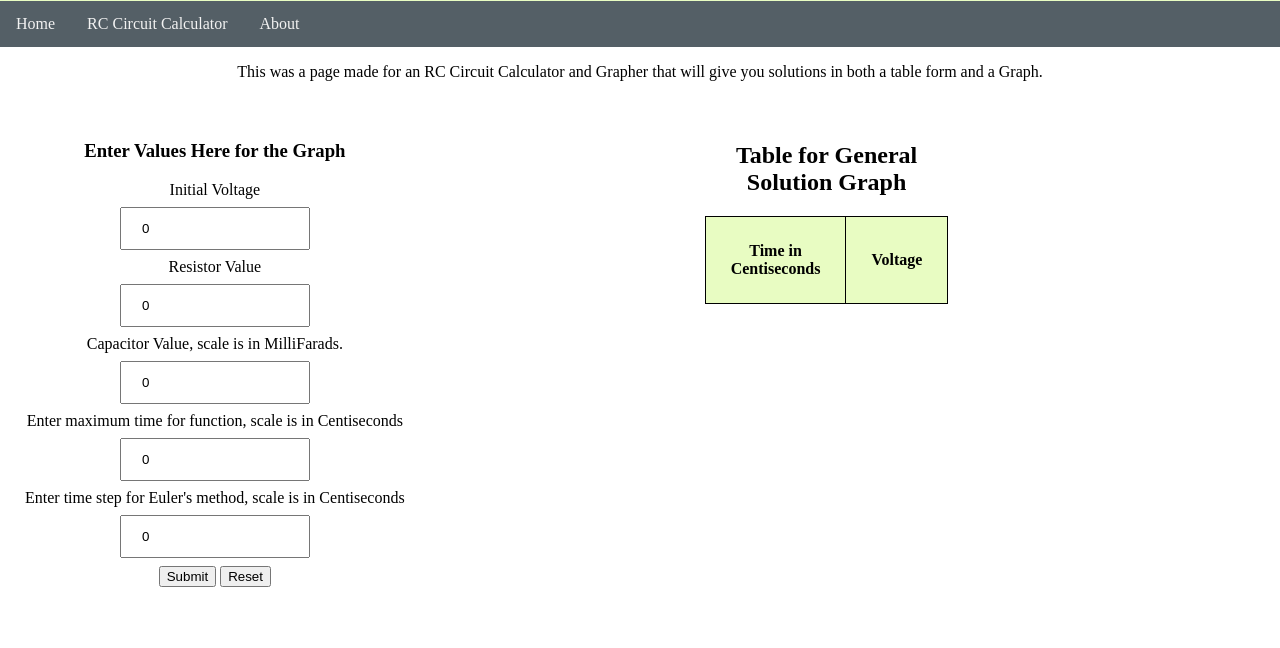
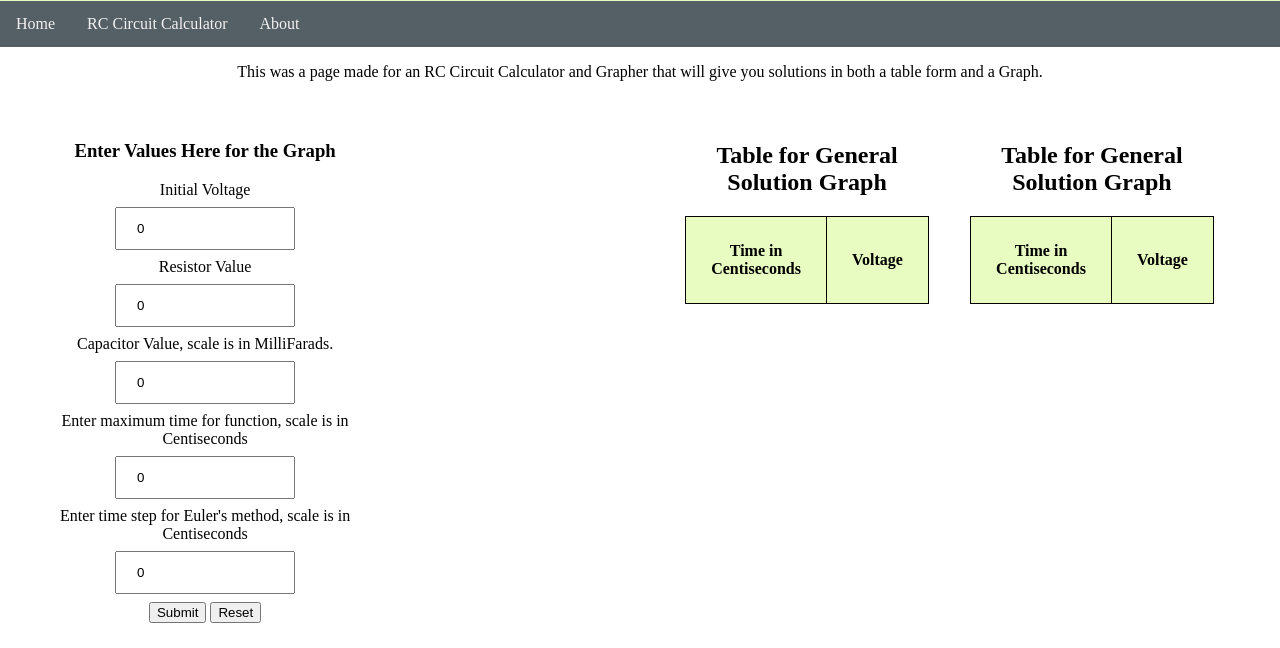
Before and after one commit to Thatotheron32/Project1, a Flask app: page /home/rccalc/ in a window 1280 px wide. Shown: the part 310-958 px from the top of the page. Before the commit the page ends 897 px from the top, so only its background shows below. Run offline with Flask 3, Linux system fonts and the light colour scheme; lists and menus that the app fills with data are empty; a map, chart or similar area stays blank.

Commit message:
Table is now working

```diff
--- a/rc.py
+++ b/rc.py
@@ -3,12 +3,16 @@ from flask import Blueprint, render_template, request
 from calc import Valueset, rcsolcalc, eulers
 rc = Blueprint(__name__, "rc")
 
+SolCord = []
+EulersCord =[]
+
 @rc.route("/")
 def rccalc():
-    return render_template("rc.html")
+    return render_template("rc.html", SolCord = SolCord, EulersCord = EulersCord)
 
 @rc.route("/", methods = ['POST'])
 def getvalue():
+    global SolCord, EulersCord
     Valueset(request.form['IVolt'], request.form['ResVal'], request.form['CapVal'], request.form['Maxtime'])
     SolCord = rcsolcalc()
     EulersCord = eulers(request.form['Steptime'])
--- a/templates/rc.html
+++ b/templates/rc.html
@@ -82,18 +82,48 @@
         </div>
         <div>
             <table>
-                <caption><h2>Table for General Solution Graph</h2></caption>
+                <caption><h2>Table for General Solution Graph </h2></caption>
+            <thead>
                 <tr>
                     <th>Time in Centiseconds</th>
                     <th>Voltage</th>
                 </tr>
-                {% for cord in solCord %}
+            </thead>
+            <tbody>
+
+            {% for row in SolCord%}
                 <tr>
-                    {% for cell in cord %}
-                        <td>{{ cell }}</td>
-                    {% endfor %}
+            {% for element in row%}
+                <td>
+                {{ element}}
+                </td>
+            {% endfor %}
                 </tr>
-                {% endfor %}
+            {% endfor %}
+            </tbody>
+            </table>
+        </div>
+        <div>
+            <table>
+                <caption><h2>Table for General Solution Graph </h2></caption>
+            <thead>
+                <tr>
+                    <th>Time in Centiseconds</th>
+                    <th>Voltage</th>
+                </tr>
+            </thead>
+            <tbody>
+
+            {% for row in EulersCord%}
+                <tr>
+            {% for element in row%}
+                <td>
+                {{ element}}
+                </td>
+            {% endfor %}
+                </tr>
+            {% endfor %}
+            </tbody>
             </table>
         </div>
     </div>
```
